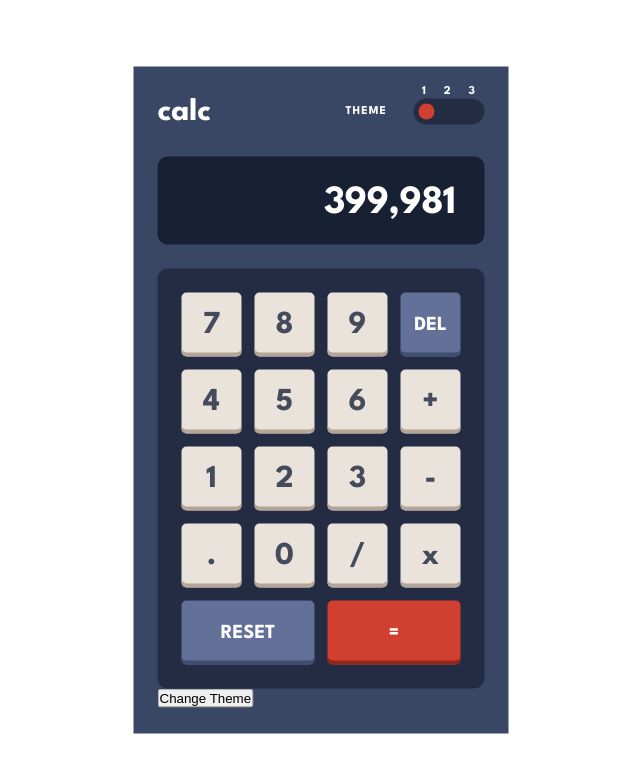
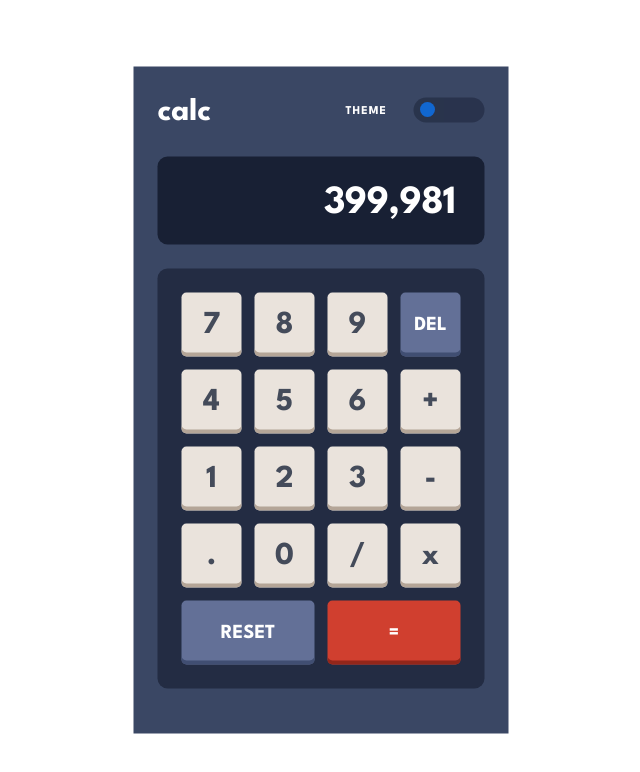
Before and after one commit to trekab/calculator-app, a React (Create React App) app: page / in a window 1280 px wide. Shown: the top 772 px of the page, without its empty margins (319-959 px from the left). Built offline with nearby package versions, Linux system fonts and the light colour scheme.

Commit message:
Add logic for the theme slider

```diff
--- a/src/App.css
+++ b/src/App.css
@@ -15,6 +15,8 @@
   --text-very-dark: hsl(198, 20%, 13%);
   --text-color: #ffffff;
   --equals-color: #ffffff;
+  --hover-primary: #a2b2e1;
+  --hover-secondary: #f96b5b;
 }
 
 body[data-theme="theme-one"] {
@@ -31,6 +33,8 @@ body[data-theme="theme-one"] {
   --text-light: #ffffff;
   --text-color: #ffffff;
   --equals-color: #ffffff;
+  --hover-primary: #a2b2e1;
+  --hover-secondary: #f96b5b;
 }
 
 body[data-theme="theme-two"] {
@@ -47,6 +51,8 @@ body[data-theme="theme-two"] {
   --text-light: #ffffff;
   --text-color: hsl(198, 20%, 13%);
   --equals-color: #ffffff;
+  --hover-primary: #62b5bc;
+  --hover-secondary: #ff8a38;
 }
 
 body[data-theme="theme-three"] {
@@ -63,6 +69,8 @@ body[data-theme="theme-three"] {
   --text-light: #ffffff;
   --text-color: #ffe53d;
   --equals-color: hsl(198, 20%, 13%);
+  --hover-primary: #8631af;
+  --hover-secondary: #93fff8;
 }
 
 * {
@@ -104,7 +112,7 @@ body[data-theme="theme-three"] {
   height: 42px;
 }
 
-input {
+/* input {
   height: 16px;
   width: 16px;
   appearance: none;
@@ -133,6 +141,25 @@ input {
 
 #one {
   opacity: 1;
+} */
+
+.slidecontainer {
+  width: 71px;
+}
+
+.slider {
+  -webkit-appearance: none; /* Override default CSS styles */
+  appearance: none;
+  width: 100%; /* Full-width */
+  height: 25px; /* Specified height */
+  background-color: var(--keypad-bg);
+  outline: none; /* Remove outline */
+  opacity: 0.7; /* Set transparency (for mouse-over effects on hover) */
+  -webkit-transition: 0.2s; /* 0.2 seconds transition on hover */
+  transition: opacity 0.2s;
+  border-radius: 50px;
+  padding: 6px;
+  cursor: pointer;
 }
 
 .display {
@@ -196,6 +223,12 @@ input {
   box-shadow: inset 0px -4px 0px var(--key-shadow);
 }
 
+.reset-btn:hover,
+.del-btn:hover {
+  background-color: var(--hover-primary);
+  cursor: pointer;
+}
+
 .equals-btn {
   grid-column-start: 3;
   grid-column-end: 5;
@@ -205,3 +238,8 @@ input {
   color: var(--equals-color);
   box-shadow: inset 0px -4px 0px var(--key-shadow-two);
 }
+
+.equals-btn:hover {
+  background-color: var(--hover-secondary);
+  cursor: pointer;
+}
--- a/src/App.js
+++ b/src/App.js
@@ -4,15 +4,11 @@ import Display from "./components/Display";
 import ButtonPanel from "./components/ButtonPanel";
 
 const App = () => {
-  const handleClick = () => {
-    document.body.setAttribute("data-theme", "theme-three");
-  };
   return (
     <div className="App">
       <Header />
       <Display />
       <ButtonPanel />
-      <button onClick={handleClick}>Change Theme</button>
     </div>
   );
 };
--- a/src/components/Header.js
+++ b/src/components/Header.js
@@ -1,18 +1,40 @@
-import React from "react";
+import React, { useEffect, useState } from "react";
 
 const Header = () => {
+  const [themeValue, setThemeValue] = useState(0);
+  const themes = ["theme-one", "theme-two", "theme-three"];
+
+  const handleThemeChange = (e) => {
+    setThemeValue(e.target.value);
+  };
+
+  useEffect(() => {
+    document.body.setAttribute("data-theme", themes[themeValue]);
+  }, [themeValue]);
+
   return (
     <div className="header">
       <h1>calc</h1>
       <div className="header-toggle">
         <span className="theme-label">THEME</span>
-        <div className="tri-state-toggle">
+        {/* <div className="tri-state-toggle">
           <label>1</label>
           <input type="radio" name="toggle" id="one" />
           <label>2</label>
           <input type="radio" name="toggle" id="two" />
           <label>3</label>
           <input type="radio" name="toggle" id="three" />
+        </div> */}
+        <div className="slidecontainer">
+          <input
+            type="range"
+            min="0"
+            max="2"
+            value={themeValue}
+            className="slider"
+            id="myRange"
+            onChange={handleThemeChange}
+          />
         </div>
       </div>
     </div>
```
